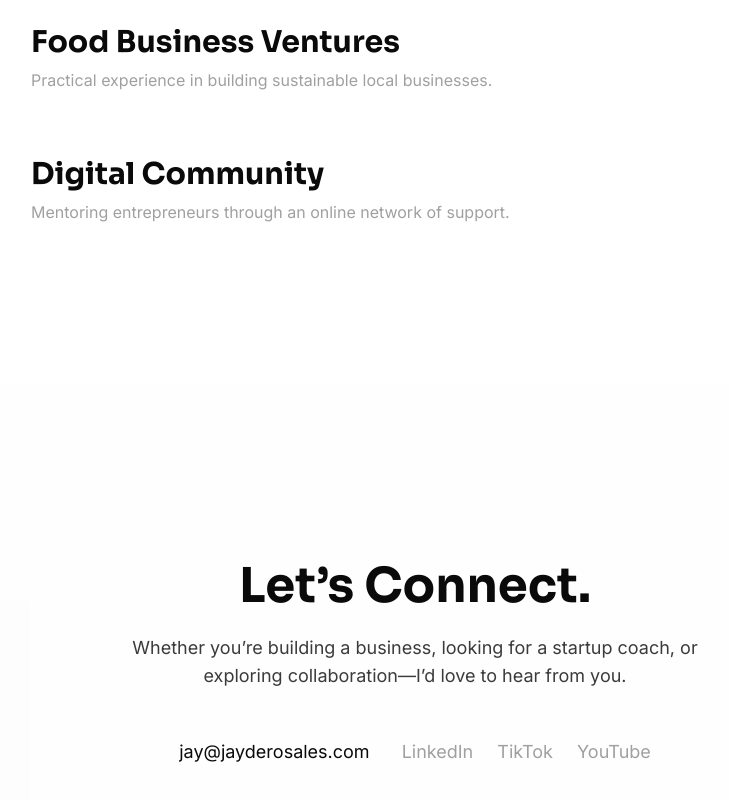
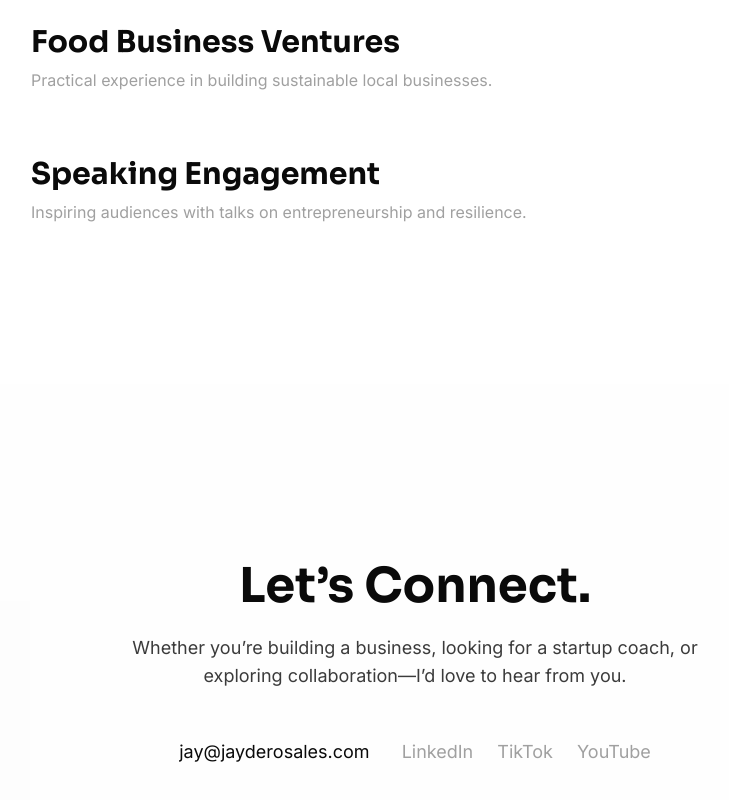
Before and after one commit to zxsuie/Jay-De-Rosales-Website, a Next.js app: page / in a window 1280 px wide. Shown: the part 2956-3756 px from the top of the page, without its empty margins (225-954 px from the left). Built offline with nearby package versions, Linux system fonts and the light colour scheme.

Commit message:
Make the following changes:
,

Find this element:

  <IndexSection>

wi

```diff
--- a/src/components/sections/index-section.tsx
+++ b/src/components/sections/index-section.tsx
@@ -26,10 +26,10 @@ const projects = [
         dataAiHint: "local cafe"
     },
     {
-        title: "Digital Community",
-        description: "Mentoring entrepreneurs through an online network of support.",
+        title: "Speaking Engagement",
+        description: "Inspiring audiences with talks on entrepreneurship and resilience.",
         imageUrl: "https://picsum.photos/600/400?random=4",
-        dataAiHint: "online community"
+        dataAiHint: "public speaking"
     },
 ];
 
```
